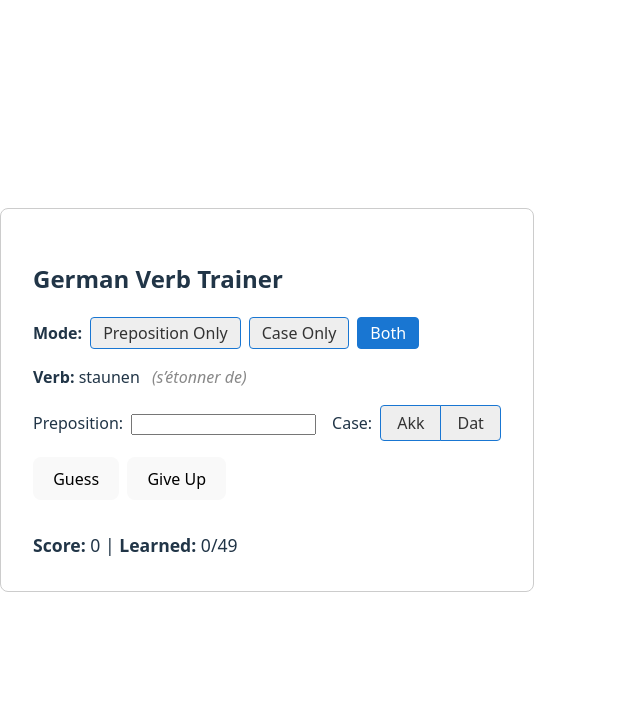
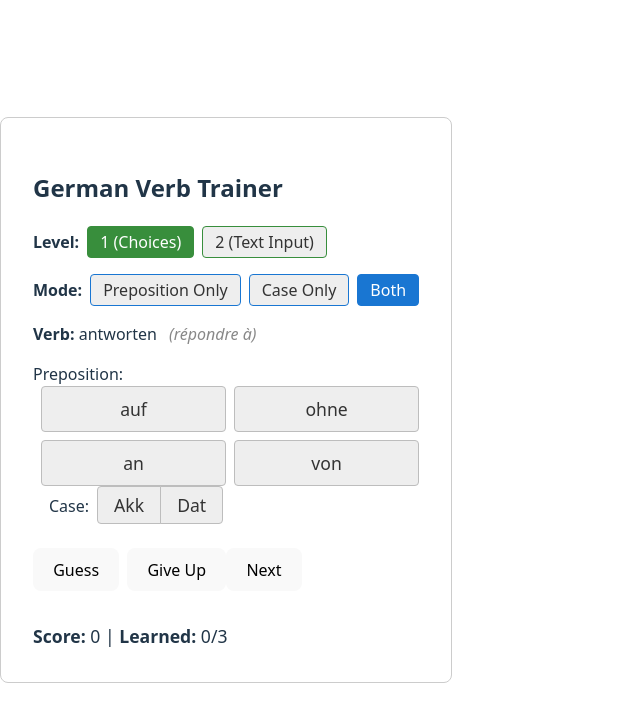
Before and after one commit to yannickstorm/Language-App, a React (Vite) app: page / in a window 1280 px wide. Shown: the top 722 px of the page, without its empty margins (0-640 px from the left). Built offline with nearby package versions, Linux system fonts and the light colour scheme.

Commit message:
Add multiple choices option

```diff
--- a/src/App.jsx
+++ b/src/App.jsx
@@ -1,10 +1,11 @@
-import React, { useEffect, useState } from 'react';
+import React, { useEffect, useState, useRef } from 'react';
 import { useHotkeys } from 'react-hotkeys-hook';
 import { getRandomIndex, loadProgress, saveProgress, loadAttempts, saveAttempts } from './utils';
 import { fetchAndParseCSV } from './csvLoader';
 
-const CSV_FILE = '/Top_50_Verbes_avec_exemples_traduits.csv';
-// const CSV_FILE = '/Test3.csv';
+// const CSV_FILE = '/Top_50_Verbes_avec_exemples_traduits.csv';
+// const CSV_FILE = '/Top_50_Verbes_avec_Faux_Pr_positionen.csv';
+const CSV_FILE = '/Test3.csv';
 
 export default function App() {
   const [verbs, setVerbs] = useState([]);
@@ -18,10 +19,32 @@ export default function App() {
     const savedMode = localStorage.getItem('mode');
     return (savedMode && ['prep', 'case', 'both'].includes(savedMode)) ? savedMode : 'both';
   }); // 'prep', 'case', 'both'
+  const [prepositionChoices, setPrepositionChoices] = useState([]);
+  const [level, setLevel] = useState(() => {
+    const saved = localStorage.getItem('level');
+    return saved === '2' ? 2 : 1;
+  });
+  const inputRef = useRef(null);
 
   // Helper to get a unique key for each verb (verb+preposition+example)
   function getVerbKey(verbObj) {
     return `${verbObj['Verb']}|${verbObj['Preposition']}|${verbObj['Exemple']}`;
+  }
+
+  // Helper to get shuffled preposition choices
+  function getPrepositionChoices(current) {
+    const correct = current['Preposition']?.trim();
+    let wrongs = [];
+    try {
+      wrongs = JSON.parse(current['WrongPrepositions']);
+    } catch {
+      wrongs = (current['WrongPrepositions'] || '').split(',').map(p => p.trim()).filter(Boolean);
+    }
+    // Pick 3 random wrongs
+    const shuffledWrongs = wrongs.sort(() => Math.random() - 0.5).slice(0, 3);
+    const choices = [correct, ...shuffledWrongs].filter(Boolean);
+    // Shuffle all choices
+    return choices.sort(() => Math.random() - 0.5);
   }
 
   useEffect(() => {
@@ -80,11 +103,36 @@ export default function App() {
     }
   }, [mode]);
 
-  useHotkeys('enter', () => {
-    if (showAnswer) {
+  useEffect(() => {
+    if (verbs.length && currentIdx !== null && mode !== 'case' && level === 1) {
+      setPrepositionChoices(getPrepositionChoices(verbs[currentIdx]));
+    }
+  }, [verbs, currentIdx, mode, level]);
+
+  useEffect(() => {
+    localStorage.setItem('level', level);
+  }, [level]);
+
+  useEffect(() => {
+    // Restore level from localStorage if available
+    const saved = localStorage.getItem('level');
+    if (saved === '2') setLevel(2);
+    else setLevel(1);
+  }, []);
+
+  useEffect(() => {
+    // Focus the text input when level 2 and preposition input is shown
+    if (level === 2 && mode !== 'case' && inputRef.current) {
+      inputRef.current.focus();
+    }
+  }, [level, mode, currentIdx, showAnswer]);
+
+  useHotkeys('enter', (event) => {
+    // Only trigger guess if text input is focused (level 2)
+    if (level === 2 && inputRef.current && document.activeElement === inputRef.current && !showAnswer) {
+      handleGuess();
+    } else if (showAnswer) {
       nextVerb();
-    } else {
-      handleGuess();
     }
   });
 
@@ -130,6 +178,27 @@ export default function App() {
     // Do not mark as learned on give up
   }
 
+  useEffect(() => {
+    // Automatically trigger guess when all required selections are made, except for text input (level 2)
+    if (!showAnswer) {
+      if (level === 1) {
+        if (mode === 'both' && guess.prep && guess.case) {
+          handleGuess();
+        } else if (mode === 'prep' && guess.prep) {
+          handleGuess();
+        } else if (mode === 'case' && guess.case) {
+          handleGuess();
+        }
+      }
+    }
+  }, [guess, mode, level, showAnswer]);
+
+  function handleInputKeyDown(e) {
+    if (e.key === 'Enter' && !showAnswer) {
+      handleGuess();
+    }
+  }
+
   if (csvError) {
     return (
       <div style={{ color: 'red', padding: '2rem', textAlign: 'center', fontWeight: 'bold', fontSize: '1.2em' }}>
@@ -163,63 +232,136 @@ export default function App() {
     <div style={{ maxWidth: 500, margin: '2rem auto', padding: '2rem', border: '1px solid #ccc', borderRadius: 8 }}>
       <h2>German Verb Trainer</h2>
       <div style={{ marginBottom: '1rem' }}>
+        <b>Level:</b>
+        <button onClick={() => setLevel(1)} style={{ marginLeft: 8, background: level === 1 ? '#388e3c' : '#eee', color: level === 1 ? '#fff' : '#333', border: '1px solid #388e3c', borderRadius: '4px', padding: '4px 12px', cursor: 'pointer' }}>1 (Choices)</button>
+        <button onClick={() => setLevel(2)} style={{ marginLeft: 8, background: level === 2 ? '#388e3c' : '#eee', color: level === 2 ? '#fff' : '#333', border: '1px solid #388e3c', borderRadius: '4px', padding: '4px 12px', cursor: 'pointer' }}>2 (Text Input)</button>
+      </div>
+      <div style={{ marginBottom: '1rem' }}>
         <b>Mode:</b>
-        <button onClick={() => setMode('prep')} style={{ marginLeft: 8, background: mode === 'prep' ? '#1976d2' : '#eee', color: mode === 'prep' ? '#fff' : '#333', border: '1px solid #1976d2', borderRadius: '4px', padding: '4px 12px', cursor: 'pointer' }}>Preposition Only</button>
-        <button onClick={() => setMode('case')} style={{ marginLeft: 8, background: mode === 'case' ? '#1976d2' : '#eee', color: mode === 'case' ? '#fff' : '#333', border: '1px solid #1976d2', borderRadius: '4px', padding: '4px 12px', cursor: 'pointer' }}>Case Only</button>
-        <button onClick={() => setMode('both')} style={{ marginLeft: 8, background: mode === 'both' ? '#1976d2' : '#eee', color: mode === 'both' ? '#fff' : '#333', border: '1px solid #1976d2', borderRadius: '4px', padding: '4px 12px', cursor: 'pointer' }}>Both</button>
+        <button onClick={() => { setMode('prep'); localStorage.setItem('mode', 'prep'); }} style={{ marginLeft: 8, background: mode === 'prep' ? '#1976d2' : '#eee', color: mode === 'prep' ? '#fff' : '#333', border: '1px solid #1976d2', borderRadius: '4px', padding: '4px 12px', cursor: 'pointer' }}>Preposition Only</button>
+        <button onClick={() => { setMode('case'); localStorage.setItem('mode', 'case'); }} style={{ marginLeft: 8, background: mode === 'case' ? '#1976d2' : '#eee', color: mode === 'case' ? '#fff' : '#333', border: '1px solid #1976d2', borderRadius: '4px', padding: '4px 12px', cursor: 'pointer' }}>Case Only</button>
+        <button onClick={() => { setMode('both'); localStorage.setItem('mode', 'both'); }} style={{ marginLeft: 8, background: mode === 'both' ? '#1976d2' : '#eee', color: mode === 'both' ? '#fff' : '#333', border: '1px solid #1976d2', borderRadius: '4px', padding: '4px 12px', cursor: 'pointer' }}>Both</button>
       </div>
       <div><b>Verb:</b> {current['Verb']} <span style={{ color: '#888', fontStyle: 'italic', marginLeft: 8 }}>({current['Translation']})</span></div>
       <div style={{ margin: '1rem 0' }}>
         {mode !== 'case' && (
           <label>
             Preposition:
+            {level === 1 ? (
+              <div style={{ display: 'grid', gridTemplateColumns: '1fr 1fr', gap: '8px', marginLeft: 8 }}>
+                {prepositionChoices.map((prep) => {
+                  let btnColor = '#eee';
+                  let btnTextColor = '#333';
+                  let fontWeight = 'normal';
+                  let border = '1px solid #bdbdbd';
+                  if (showAnswer) {
+                    const correctPrep = current['Preposition']?.trim().toLowerCase();
+                    if (prep.trim().toLowerCase() === correctPrep) {
+                      btnColor = guess.prep.trim().toLowerCase() === correctPrep ? '#c8e6c9' : '#bbdefb';
+                      btnTextColor = '#256029';
+                      fontWeight = 'bold';
+                      border = '2px solid #388e3c';
+                    } else if (prep === guess.prep) {
+                      btnColor = '#ffcdd2';
+                      btnTextColor = '#b71c1c';
+                      fontWeight = 'bold';
+                      border = '2px solid #b71c1c';
+                    }
+                  } else if (guess.prep === prep) {
+                    btnColor = '#1976d2';
+                    btnTextColor = '#fff';
+                    fontWeight = 'bold';
+                    border = '2px solid #1976d2';
+                  }
+                  return (
+                    <button
+                      key={prep}
+                      type="button"
+                      onClick={() => setGuess({ ...guess, prep })}
+                      disabled={showAnswer}
+                      style={{
+                        background: btnColor,
+                        color: btnTextColor,
+                        border,
+                        borderRadius: '4px',
+                        padding: '10px 0',
+                        cursor: 'pointer',
+                        outline: 'none',
+                        fontWeight,
+                        width: '100%',
+                        fontSize: '1.1em',
+                        transition: 'background 0.2s, border 0.2s',
+                      }}
+                    >
+                      {prep}
+                    </button>
+                  );
+                })}
+              </div>
+            ) : (
               <input
+                ref={inputRef}
                 value={guess.prep}
                 onChange={(e) => setGuess({ ...guess, prep: e.target.value })}
+                onKeyDown={handleInputKeyDown}
                 disabled={showAnswer}
                 style={{ marginLeft: 8 }}
               />
+            )}
           </label>
         )}
         {mode !== 'prep' && (
           <label style={{ marginLeft: 16 }}>
             Case:
             <div style={{ display: 'inline-block', marginLeft: 8 }}>
+              {["Akk", "Dat"].map((caseOpt) => {
+                let btnColor = '#eee';
+                let btnTextColor = '#333';
+                let fontWeight = 'normal';
+                let border = '1px solid #bdbdbd';
+                if (showAnswer) {
+                  const correctCase = current['Case']?.trim().toLowerCase();
+                  if (caseOpt.toLowerCase() === correctCase) {
+                    btnColor = guess.case.trim().toLowerCase() === correctCase ? '#c8e6c9' : '#bbdefb';
+                    btnTextColor = '#256029';
+                    fontWeight = 'bold';
+                    border = '2px solid #388e3c';
+                  } else if (caseOpt === guess.case) {
+                    btnColor = '#ffcdd2';
+                    btnTextColor = '#b71c1c';
+                    fontWeight = 'bold';
+                    border = '2px solid #b71c1c';
+                  }
+                } else if (guess.case === caseOpt) {
+                  btnColor = '#1976d2';
+                  btnTextColor = '#fff';
+                  fontWeight = 'bold';
+                  border = '2px solid #1976d2';
+                }
+                return (
                   <button
+                    key={caseOpt}
                     type="button"
-                onClick={() => setGuess({ ...guess, case: 'Akk' })}
+                    onClick={() => setGuess({ ...guess, case: caseOpt })}
                     disabled={showAnswer}
                     style={{
-                  background: guess.case === 'Akk' ? '#1976d2' : '#eee',
-                  color: guess.case === 'Akk' ? '#fff' : '#333',
-                  border: '1px solid #1976d2',
-                  borderRadius: '4px 0 0 4px',
+                      background: btnColor,
+                      color: btnTextColor,
+                      border,
+                      borderRadius: caseOpt === 'Akk' ? '4px 0 0 4px' : '0 4px 4px 0',
                       padding: '6px 16px',
                       cursor: 'pointer',
                       outline: 'none',
-                  fontWeight: guess.case === 'Akk' ? 'bold' : 'normal',
+                      fontWeight,
+                      marginLeft: caseOpt === 'Dat' ? '-1px' : undefined,
+                      fontSize: '1.1em',
+                      transition: 'background 0.2s, border 0.2s',
                     }}
                   >
-                Akk
+                    {caseOpt}
                   </button>
-              <button
-                type="button"
-                onClick={() => setGuess({ ...guess, case: 'Dat' })}
-                disabled={showAnswer}
-                style={{
-                  background: guess.case === 'Dat' ? '#1976d2' : '#eee',
-                  color: guess.case === 'Dat' ? '#fff' : '#333',
-                  border: '1px solid #1976d2',
-                  borderRadius: '0 4px 4px 0',
-                  padding: '6px 16px',
-                  cursor: 'pointer',
-                  outline: 'none',
-                  fontWeight: guess.case === 'Dat' ? 'bold' : 'normal',
-                  marginLeft: '-1px',
-                }}
-              >
-                Dat
-              </button>
+                );
+              })}
             </div>
           </label>
         )}
@@ -230,9 +372,11 @@ export default function App() {
           <button onClick={giveUp} style={{ marginLeft: 8 }}>Give Up</button>
         </>
       )}
-      {showAnswer && (
+      {showAnswer && level === 1 && mode !== 'case' && (
+        <div style={{ marginTop: '1rem' }}></div>
+      )}
+      {showAnswer && level === 2 && mode !== 'case' && (
         <div style={{ marginTop: '1rem', background: '#f9f9f9', padding: '1rem', borderRadius: 4 }}>
-          {mode !== 'case' && (
           <div>
             <b>Preposition:</b>
             <span style={{
@@ -248,29 +392,16 @@ export default function App() {
               </span>
             )}
           </div>
-          )}
-          {mode !== 'prep' && (
-            <div>
-              <b>Case:</b>
-              <span style={{
-                color: guess.case.trim().toLowerCase() === (current['Case']?.trim().toLowerCase() || '') ? 'green' : 'red',
-                fontWeight: 'bold',
-                marginLeft: 8
-              }}>
-                {guess.case}
-              </span>
-              {guess.case.trim().toLowerCase() !== (current['Case']?.trim().toLowerCase() || '') && current['Case'] && (
-                <span style={{ color: 'blue', marginLeft: 8 }}>
-                  ({current['Case']})
-                </span>
-              )}
         </div>
       )}
+      {/* Only show Example and Translation when answer is displayed */}
+      {showAnswer && (
+        <>
           <div><b>Example:</b> {current['Exemple']}</div>
           <div><b>Translation:</b> {current['ExampleTranslation']}</div>
+        </>
+      )}
       <button onClick={nextVerb} style={{ marginTop: 8 }}>Next</button>
-        </div>
-      )}
       <div style={{ marginTop: '2rem', fontSize: '1.1em' }}>
         <b>Score:</b> {progress.score} | <b>Learned:</b> {progress.learned.length}/{verbs.length}
       </div>
```
Also changed, not shown: public/Test3.csv, public/Top_50_Verbes_avec_exemples_traduits.csv. Lines whose indentation alone changed are shown as unchanged.
